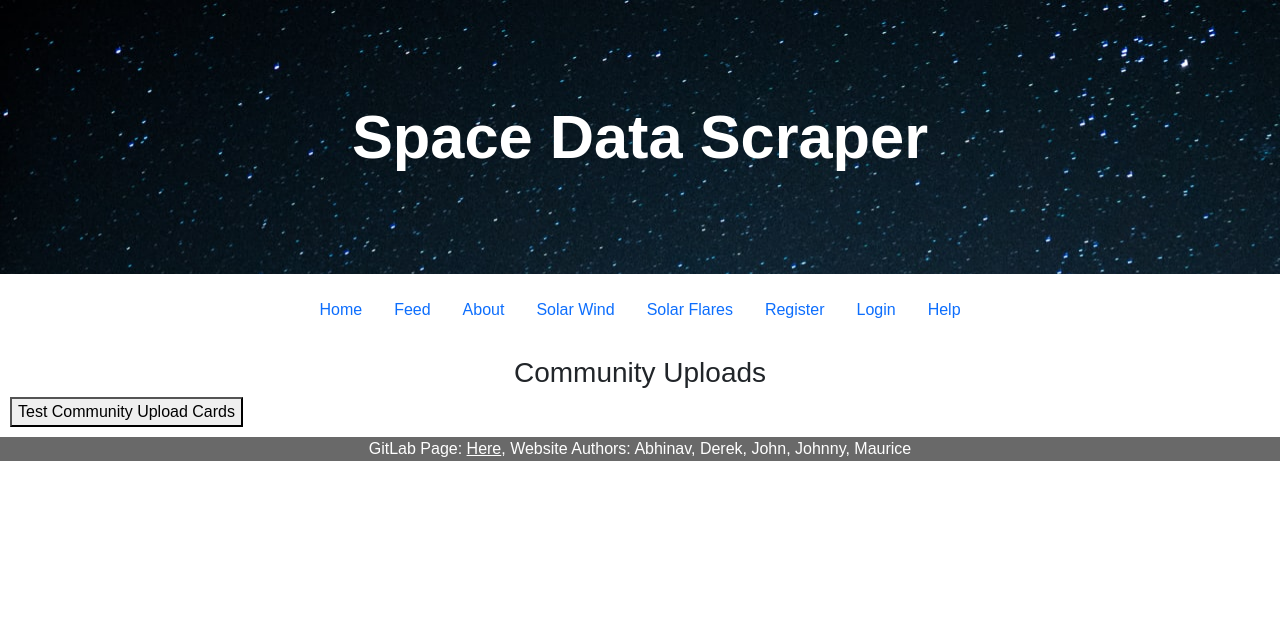
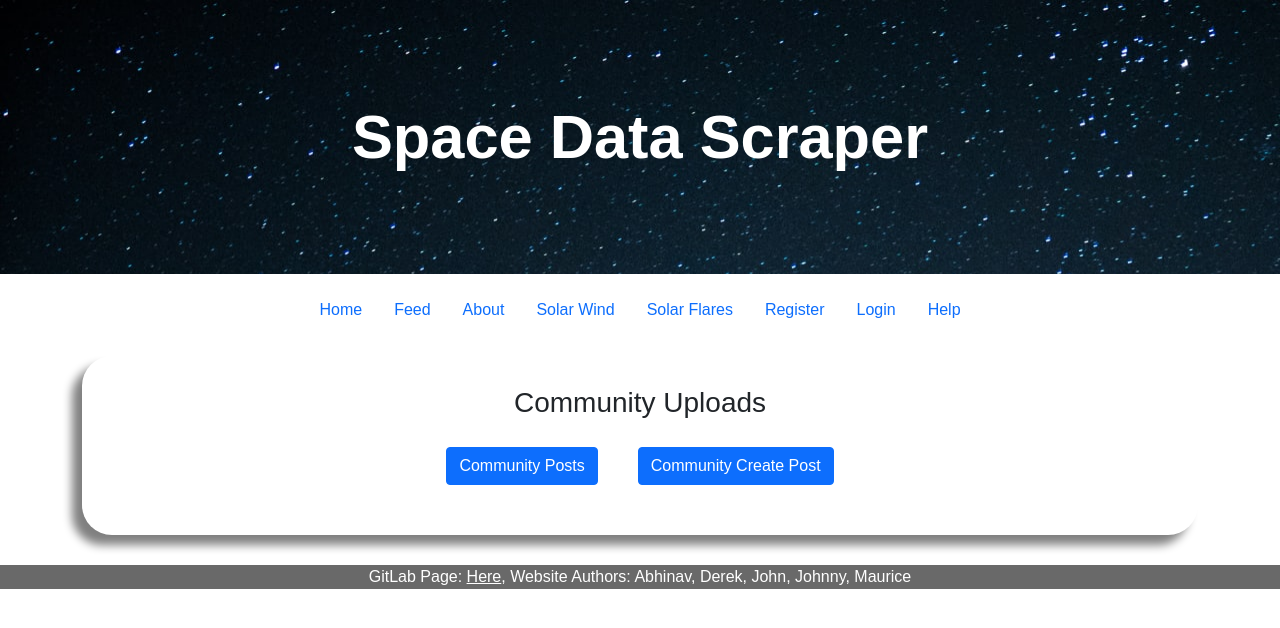
Before and after one commit to jcsantoto/cmsc435-space-data-scraper, a Flask app: page /community in a window 1280 px wide. Shown: the top 628 px of the page. Run offline with Flask 2, Linux system fonts and the light colour scheme.

Commit message:
First implementation of community uploads

```diff
--- a/src/flask_app.py
+++ b/src/flask_app.py
@@ -1,14 +1,16 @@
 from flask import Flask, render_template, url_for, flash, redirect, request
-from src.solar_weather_fetcher import SolarWeatherFetcher
-from src.solar_flare_fetcher import SolarFlareFetcherSWL
-from src.solar_flare_fetcher import SolarFlareFetcherNOAA
-from src.alerts_backend import Alerts
+from solar_weather_fetcher import SolarWeatherFetcher
+from solar_flare_fetcher import SolarFlareFetcherSWL
+from solar_flare_fetcher import SolarFlareFetcherNOAA
+from alerts_backend import Alerts
 from datetime import datetime
 from flask_sqlalchemy import SQLAlchemy
-import src.forms
-import src.solar_weather_stat
+import forms
+import solar_weather_stat
 from flask_bcrypt import Bcrypt
 from flask_login import LoginManager, UserMixin, login_user, current_user, logout_user, login_required
+import uuid
+import os
 
 app = Flask(__name__)
 app.config['SECRET_KEY'] = '5791628bb0b13ce0c676dfde280ba245'
@@ -125,6 +127,34 @@ def community():
             generates community page html
     """
     return render_template("community.html")
+
+@app.route("/community/community_create_post")
+def community_create_post():
+    """
+        generates the create posts page
+    """
+    return render_template("community_create_post.html")
+
+@app.route("/community/community_create_post", methods=['POST'])
+def create_community_post():
+    """
+        Upload the file on form submission for community post
+    """
+    post_title = request.form['post-title']
+    post_content = request.form['post-content']
+
+    comm_post = Post(id=uuid.uuid4(), title=post_title, content=post_content, user_id=0)
+    db.session.add(comm_post)
+    db.session.commit()
+
+    return redirect(url_for('community_posts'))
+
+@app.route("/community/community_posts")
+def community_posts():
+    """
+        generates the community posts page
+    """
+    return render_template("community_posts.html", post_list=Post.query.all())
 
 
 @app.route("/register", methods=['GET', 'POST'])
--- a/src/templates/community.html
+++ b/src/templates/community.html
@@ -2,34 +2,14 @@
 
 {% block content %}
 
-<template>
-    <div class="communityUploadCard">
-        <h4 id="postTitle" style="color: black; padding: 10px 10px 0px 10px; margin: 1px">Post Title</h4>
-        <h5 id="postUser" style="color: gray; padding: 0px 0px 0px 10px; margin 1px">username</h5>
+<div class="container">
+    <div class="page-row">
+        <h3 style="text-align: center">Community Uploads</h3>
+        <div class="container" style="display: flex; align-items: center; justify-content: center">
+            <a href="/community/community_posts" style="margin: 20px" class="btn btn-primary">Community Posts</a>
+            <a href="/community/community_create_post" style="margin: 20px" class="btn btn-primary">Community Create Post</a>
+        </div>
     </div>
-</template>
-
-<h3 style="font-family: sans-serif; text-align: center">Community Uploads</h3>
-
-<div sytle="margin: 0px auto;"><button onClick="testCommunityCards()">Test Community Upload Cards</button></div>
-
-<div class="communityUploadArea">
-
 </div>
 
-<script>
-    function displayCard() {
-        let templateCard = document.getElementsByTagName("template")[0];
-        let cardInstance = templateCard.content.cloneNode(true);
-
-        let contentSpace = document.getElementsByClassName("communityUploadArea")[0];
-        contentSpace.appendChild(cardInstance);
-    }
-
-    function testCommunityCards() {
-        displayCard();
-    }
-
-</script>
-
 {% endblock %}
```
Also changed, not shown: src/templates/community_create_post.html (added, +20 -0 lines), src/templates/community_posts.html (added, +45 -0 lines).
